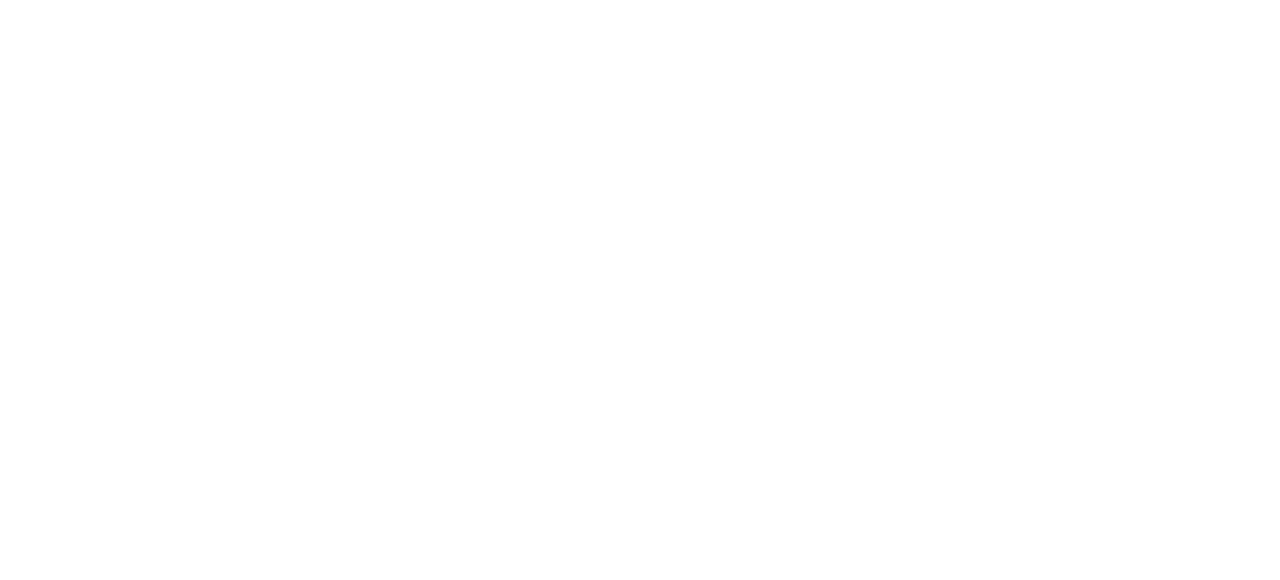
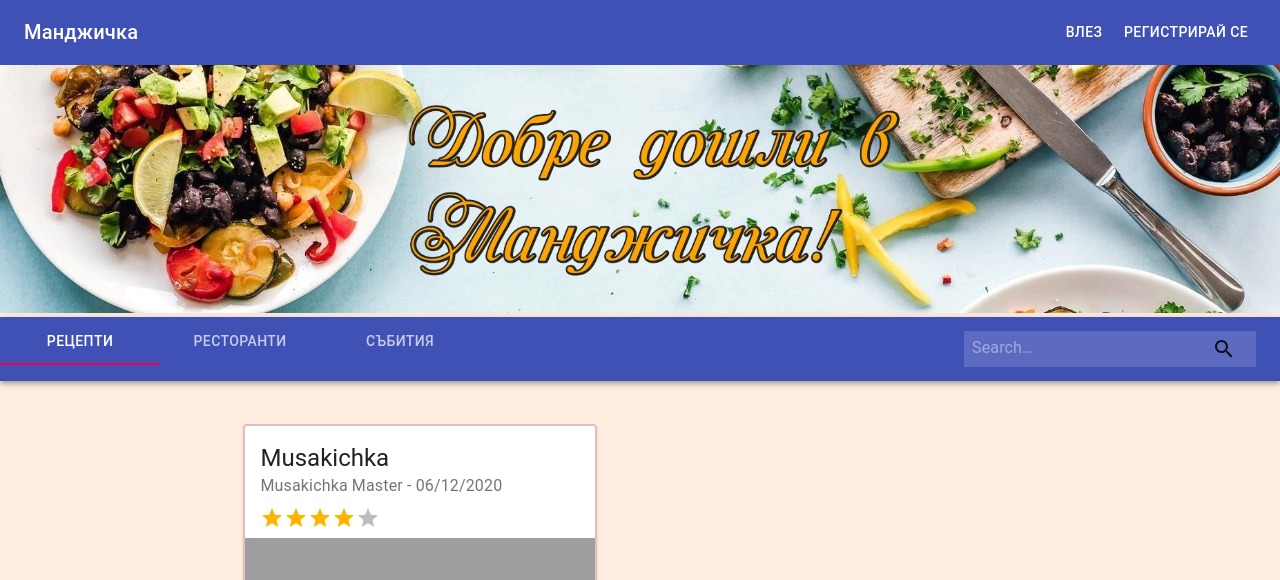
Before and after one commit to mihaelagandeva/MandzhichkaProject, a React (Create React App) app in the folder client/: page /main/recipes in a window 1280 px wide. Shown: the top 580 px of the page. Built offline with nearby package versions, Linux system fonts and the light colour scheme; grey boxes are pictures that could not be loaded.

Commit message:
Navigation and search bar

```diff
--- a/client/package.json
+++ b/client/package.json
@@ -5,6 +5,7 @@
   "dependencies": {
     "@material-ui/core": "^4.9.10",
     "@material-ui/icons": "^4.9.1",
+    "@material-ui/lab": "^4.0.0-alpha.53",
     "@material-ui/styles": "^4.9.10",
     "@testing-library/jest-dom": "^4.2.4",
     "@testing-library/react": "^9.5.0",
--- a/client/src/App.js
+++ b/client/src/App.js
@@ -1,9 +1,9 @@
 import React from 'react';
 import Login from './componets/Login';
 import Register from './componets/Register'
-import MainPage from './componets/MainPage'
 import { BrowserRouter as Router, Route } from 'react-router-dom';
 import { SnackbarProvider } from 'notistack';
+import NavigationBar from './componets/NavigationBar';
 
 function App() {
   return (
@@ -11,7 +11,7 @@ function App() {
       <Router>
         <Route path="/" exact component={Login} />
         <Route path="/register" exact component={Register} />
-        <Route path="/main" exact component={MainPage} />
+        <Route path="/main/recipes" exact component={() => <NavigationBar tabNumber={0} />} />
       </Router>
     </SnackbarProvider>
   );
--- a/client/src/componets/MainPage.tsx
+++ b/client/src/componets/MainPage.tsx
@@ -1,11 +1,9 @@
 import React from 'react'
 import { Recipe } from '../model/recipe'
-import picture from '../assets/main.jpg'
 import { makeStyles, GridList } from '@material-ui/core'
 import RecipeCard from './RecipeCard'
-import TopAppBar from './TopAppBar'
 
-const musakapic = 'https://lh3.googleusercontent.com/proxy/xIdIfC-Z9xSpn4XkWc7xxumsjdNQX1tCGTLiuBYVOugqqXGyQvlyicuxTbYJc2fu1ksY4J4ah-7NP5ikFPcvRloFusiiv_fg54BIwuEsaFWDkgTOYtaqL2RDYiv8P4DM6PgMQWJ2jbOhljE5cL5AqFsKBQ'
+const musakapic = 'https://amiraspantry.com/wp-content/uploads/2019/11/moussaka-I.jpg'
 const hardcodedRecipe = {id: 1, title: 'Musakichka', author:'Musakichka Master', date: '06/12/2020', picturePath: musakapic, rating: 4, tags: [{id:1,value: 'musaka'}, {id:2, value:'good'}], summary: 'A very simple recipe to make delicious musaka' }
 
 const useStyles = makeStyles({
@@ -13,25 +11,19 @@ const useStyles = makeStyles({
         backgroundColor: '#FFEEDF'
     },
     recipes: {
-        marginTop: 20,
-        marginLeft: 250,
-        marginRight: 250
+        marginTop: 10,
+        marginLeft: 210,
+        marginRight: 210
     }
 })
 
 const MainPage = () => {
-    const recipes: Recipe[] = [hardcodedRecipe, hardcodedRecipe, hardcodedRecipe, hardcodedRecipe, hardcodedRecipe, hardcodedRecipe]
+    const recipes: Recipe[] = [hardcodedRecipe]
 
     const styles = useStyles();
 
     return (
         <div className={styles.root}>
-            <div className="topAppBar">
-                <TopAppBar />
-            </div>
-            <div className="topImage">
-                <img src={picture} height='10%' width='100%' alt='img'/>
-            </div>
             <div className={styles.recipes}>
                 <GridList cellHeight={200} spacing={3}>
                 {recipes.map(recipe =>
--- /dev/null
+++ b/client/src/componets/NavigationBar.tsx
@@ -0,0 +1,116 @@
+import React, { useState } from 'react';
+import { makeStyles, Theme } from '@material-ui/core/styles';
+import AppBar from '@material-ui/core/AppBar';
+import Tabs from '@material-ui/core/Tabs';
+import Tab from '@material-ui/core/Tab';
+import Typography from '@material-ui/core/Typography';
+import Box from '@material-ui/core/Box';
+import MainPage from './MainPage';
+import TopAppBar from './TopAppBar';
+import picture from '../assets/main.jpg'
+import { Link } from 'react-router-dom';
+import SearchBar from './SearchBar';
+
+interface TabPanelProps {
+    children?: React.ReactNode;
+    index: any;
+    value: any;
+}
+
+function TabPanel(props: TabPanelProps) {
+    const { children, value, index, ...other } = props;
+
+    return (
+        <div
+            role="tabpanel"
+            hidden={value !== index}
+            id={`simple-tabpanel-${index}`}
+            aria-labelledby={`simple-tab-${index}`}
+            {...other}
+        >
+            {value === index && (
+                <Box p={3}>
+                    <Typography>{children}</Typography>
+                </Box>
+            )}
+        </div>
+    );
+}
+
+function a11yProps(index: any) {
+    return {
+        id: `simple-tab-${index}`,
+        'aria-controls': `simple-tabpanel-${index}`,
+    };
+}
+
+const useStyles = makeStyles((theme: Theme) => ({
+    root: {
+        flexGrow: 1,
+        backgroundColor: '#FFEEDF'
+    },
+    search: {
+        float: 'left',
+        width: '50%'
+    },
+    tabs: {
+        width: '50%',
+        float: 'left'
+    },
+    bar: {
+        display: 'table'
+    }
+}));
+
+const NavigationBar = () =>  {
+    const classes = useStyles();
+    const [value, setValue] = useState(0);
+    const [searchString, setSearchString] = useState('')
+
+    const handleChange = (event: React.ChangeEvent<{}>, newValue: number) => {
+        setValue(newValue);
+    };
+
+    const onSearchBtnClick = async () => {
+        //implement search function
+    }
+
+    return (
+        <div className={classes.root}>
+            <div className="topAppBar">
+                <TopAppBar />
+            </div>
+            <div className="topImage">
+                <img src={picture} height='10%' width='100%' alt='img' />
+            </div>
+            <AppBar className={classes.bar} position="static">
+                <Tabs className={classes.tabs} value={value} onChange={handleChange} aria-label="simple tabs example">
+                    <Tab label="Рецепти" component={Link} to={`/main/recipes`} />
+                    <Tab label="Ресторанти" {...a11yProps(1)} />
+                    <Tab label="Събития" {...a11yProps(2)} />
+                </Tabs>
+                <div className={classes.search}>
+                <SearchBar
+
+                    key="SearchBar"
+                    onType={text => {
+                        setSearchString(text);
+                    }}
+                    onSearch={onSearchBtnClick}
+                    />
+                </div>
+            </AppBar>
+            <TabPanel value={value} index={0}>
+                <MainPage />
+            </TabPanel>
+            <TabPanel value={value} index={1}>
+                Item Two
+      </TabPanel>
+            <TabPanel value={value} index={2}>
+                Item Three
+      </TabPanel>
+        </div>
+    );
+}
+
+export default NavigationBar;
--- a/client/src/componets/RecipeCard.tsx
+++ b/client/src/componets/RecipeCard.tsx
@@ -7,6 +7,7 @@ import CardContent from '@material-ui/core/CardContent';
 import Typography from '@material-ui/core/Typography';
 import { Recipe } from '../model/recipe'
 import { Chip } from '@material-ui/core';
+import Rating from '@material-ui/lab/Rating';
 
 
 
@@ -18,8 +19,8 @@ const useStyles = makeStyles((theme: Theme) =>
             border: '2px solid #E1BFBF',
         },
         media: {
-            height: 50,
-            paddingTop: '56.25%', // 16:9
+            height: 90,
+            paddingTop: '65.25%', // 16:9
             objectFit: 'contain'
         },
         tags: {
@@ -27,6 +28,13 @@ const useStyles = makeStyles((theme: Theme) =>
         },
         summary: {
             height: 70,
+        },
+        rating: {
+            marginLeft: 15,
+            marginBottom: 8
+        },
+        header: {
+            paddingBottom: 8
         }
     }),
 );
@@ -46,9 +54,11 @@ const RecipeCard = (props: ReciepProps) => {
     return (recipe) ? (
         <Card className={classes.root}>
             <CardHeader
+                className={classes.header}
                 title={recipe.title}
                 subheader={`${recipe.author} - ${recipe.date}`}
             />
+            <Rating className={classes.rating} name="read-only" value={recipe.rating} readOnly />
             <CardMedia
                 className={classes.media}
                 image={recipe.picturePath}
@@ -66,9 +76,9 @@ const RecipeCard = (props: ReciepProps) => {
                 </Typography>
             </CardContent>
         </Card>
-    ) : (<div>
+    ) : (<p>
         No such recipe found
-    </div>);
+    </p>);
 }
 
 export default RecipeCard;
--- /dev/null
+++ b/client/src/componets/SearchBar.tsx
@@ -0,0 +1,81 @@
+import React, { useState, useContext } from 'react';
+import Toolbar from '@material-ui/core/Toolbar';
+import InputBase from '@material-ui/core/InputBase';
+import { createStyles, fade, Theme, makeStyles, ThemeProvider } from '@material-ui/core/styles';
+import SearchIcon from '@material-ui/icons/Search';
+import Button from '@material-ui/core/Button';
+
+const useStyles = makeStyles((theme: Theme) =>
+    createStyles({
+        toolbar: {
+            display: 'flex',
+            justifyContent: 'flex-end',
+            gridTemplateColumns: '1fr max-content max-content',
+            position: 'sticky',
+        },
+        btn: {
+            marginLeft: '10px',
+        },
+        search: {
+            position: 'relative',
+            backgroundColor: fade(theme.palette.common.white, 0.15),
+            '&:hover': {
+                backgroundColor: fade(theme.palette.common.white, 0.25),
+            },
+            marginLeft: 'auto',
+            width: '100%',
+            [theme.breakpoints.up('sm')]: {
+                marginLeft: theme.spacing(1),
+                width: 'auto',
+            },
+        },
+        inputRoot: {
+            color: 'inherit',
+        },
+        inputInput: {
+            transition: theme.transitions.create('width'),
+            paddingLeft: theme.spacing(1),
+            flexGrow: 3,
+        },
+    })
+);
+interface SearchBarProps {
+    onSearch: () => void;
+    onType: (text: string) => void;
+}
+
+const SearchBar = (props: SearchBarProps) => {
+    const classes = useStyles();
+    const { onSearch, onType } = props;
+    const submitSearchOnPressingEnter = (event: React.KeyboardEvent<HTMLDivElement>) => {
+        if (event.key === 'Enter') {
+            onSearch();
+        }
+    };
+    return (
+        <>
+                <Toolbar className={classes.toolbar}>
+                        <div className={classes.search}>
+                            <InputBase
+                                type="search"
+                                placeholder="Search…"
+                                classes={{
+                                    root: classes.inputRoot,
+                                    input: classes.inputInput,
+                                }}
+                                inputProps={{ 'aria-label': 'search' }}
+                                onChange={e => {
+                                    onType(e.target.value);
+                                }}
+                                onKeyPress={event => submitSearchOnPressingEnter(event)}
+                            />
+                            <Button onClick={onSearch}>
+                                <SearchIcon />
+                            </Button>
+                        </div>
+                </Toolbar>
+        </>
+    );
+}
+
+export default SearchBar;
```
Also changed, not shown: 1 other file (tests, documents, lock files or other folders).
